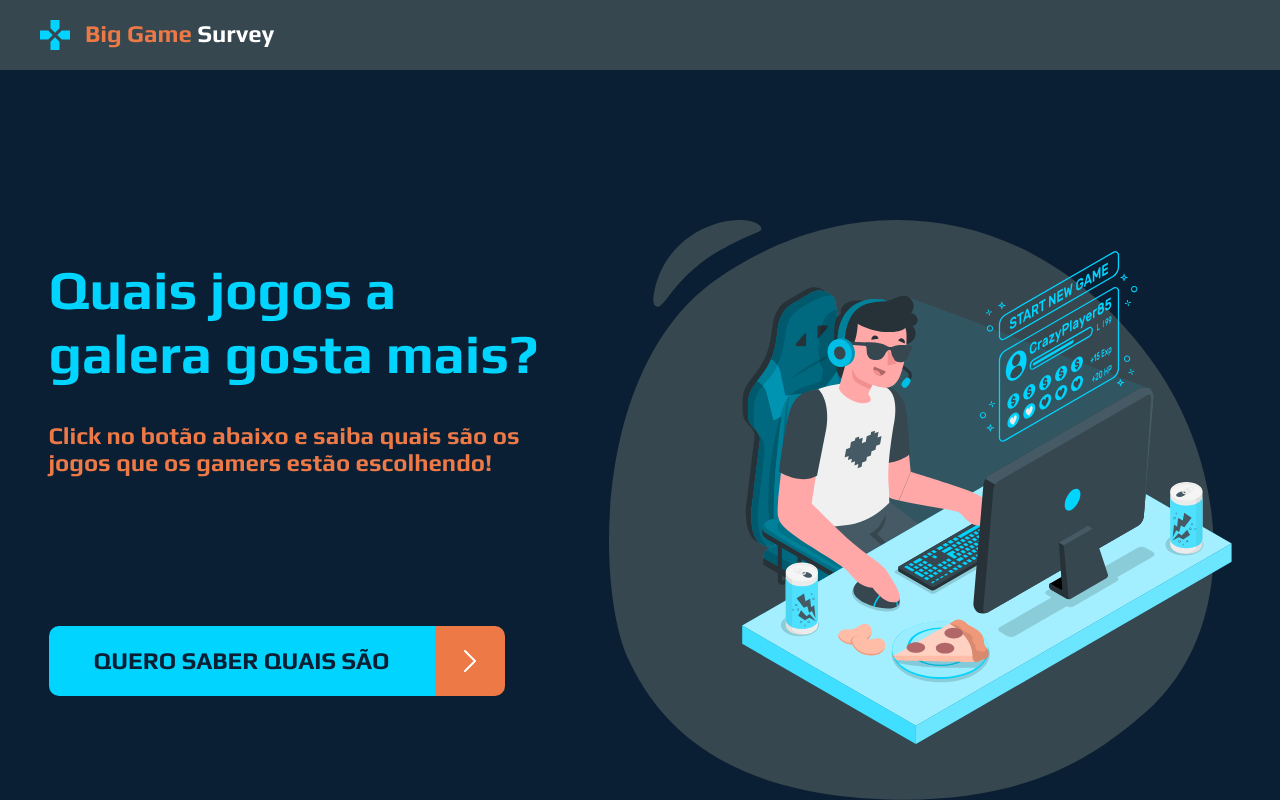
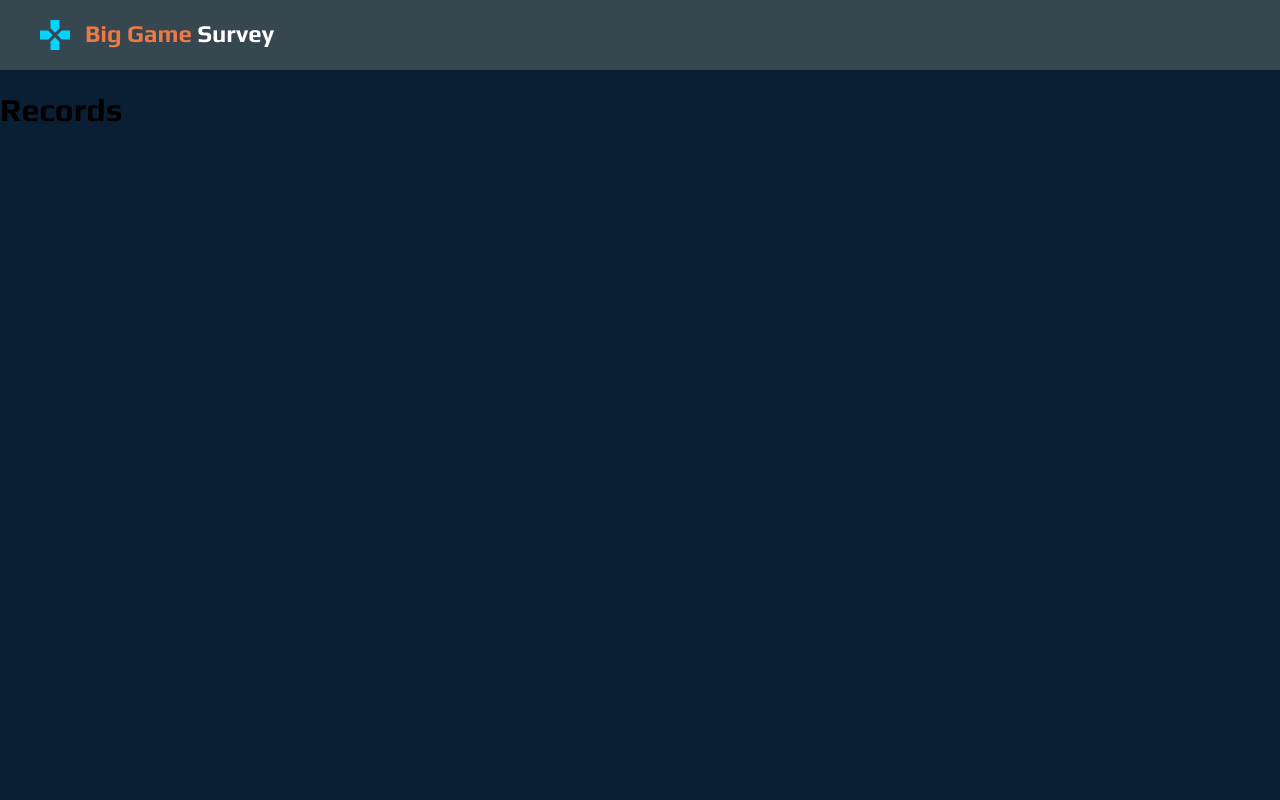
Before and after one commit to GinaldoGino/dspesquisa, a React (Create React App) app in the folder front-web/: page /Records in a window 1280 px wide. Built offline with nearby package versions, Linux system fonts and the light colour scheme.

Commit message:
Navigation routes created

```diff
--- a/front-web/package.json
+++ b/front-web/package.json
@@ -10,8 +10,10 @@
     "@types/node": "^12.12.59",
     "@types/react": "^16.9.49",
     "@types/react-dom": "^16.9.8",
+    "@types/react-router-dom": "^5.1.5",
     "react": "^16.13.1",
     "react-dom": "^16.13.1",
+    "react-router-dom": "^5.2.0",
     "react-scripts": "3.4.3",
     "typescript": "^3.7.5"
   },
--- a/front-web/src/App.tsx
+++ b/front-web/src/App.tsx
@@ -1,14 +1,10 @@
 import React from 'react';
 import './App.css';
-import Header from './components/Header';
-import Home from './pages/Home';
+import Routes from './Routes';
 
 function App() {
   return (
-    <div>
-      <Header/>
-      <Home />
-    </div>
+    <Routes />
   );
 }
 
--- /dev/null
+++ b/front-web/src/Routes.tsx
@@ -0,0 +1,21 @@
+import React from 'react';
+import {BrowserRouter, Switch, Route} from 'react-router-dom';
+import Header from './components/Header';
+import Home from './pages/Home';
+import Records from './pages/Records';
+
+const Routes = () => (
+    <BrowserRouter>
+        <Header />
+        <Switch>
+            <Route path="/" exact>
+                <Home />
+            </Route>
+            <Route path="/Records">
+                <Records />
+            </Route>
+        </Switch>
+    </BrowserRouter>
+);
+
+export default Routes;
--- a/front-web/src/components/Header/index.tsx
+++ b/front-web/src/components/Header/index.tsx
@@ -1,14 +1,17 @@
 import React from 'react';
 import {ReactComponent as Logo} from '../../assets/logo.svg';
+import {Link} from 'react-router-dom';
 import './style.css';
 
 const Header = () => (
     <header className="main-header">
         <Logo />
-        <div className="logo-text">
-            <span className="logo-text-1">Big Game </span>
-            <span className="logo-text-2">Survey </span>
-        </div>
+        <Link to="/">
+            <div className="logo-text">
+                <span className="logo-text-1">Big Game </span>
+                <span className="logo-text-2">Survey </span>
+            </div>
+        </Link>
     </header>
 );
 
--- a/front-web/src/pages/Home/index.tsx
+++ b/front-web/src/pages/Home/index.tsx
@@ -1,6 +1,7 @@
 import React from 'react';
 import {ReactComponent as ArrowIcon} from '../../assets/arrow.svg';
 import {ReactComponent as GamerImage} from '../../assets/gamer.svg';
+import {Link} from 'react-router-dom';
 import './styles.css';
 
 const Home = () => (
@@ -12,6 +13,7 @@
         <h3 className="home-text-subtitle">
             Click no botão abaixo e saiba quais são os jogos que os gamers estão escolhendo!
         </h3>
+        <Link to="/Records">
             <div className="home-actions">
                 <button className="home-btn">
                     QUERO SABER QUAIS SÃO
@@ -20,6 +22,7 @@
                     <ArrowIcon />
                 </div>
             </div>
+        </Link>
     </div>
     <GamerImage className="home-image"/>
 </div>
--- /dev/null
+++ b/front-web/src/pages/Records/index.tsx
@@ -0,0 +1,7 @@
+import React from 'react';
+
+const Records = () => (
+    <h1>Records</h1>
+);
+
+export default Records;
```
Also changed, not shown: 1 other file (tests, documents, lock files or other folders). Lines whose indentation alone changed are shown as unchanged.
